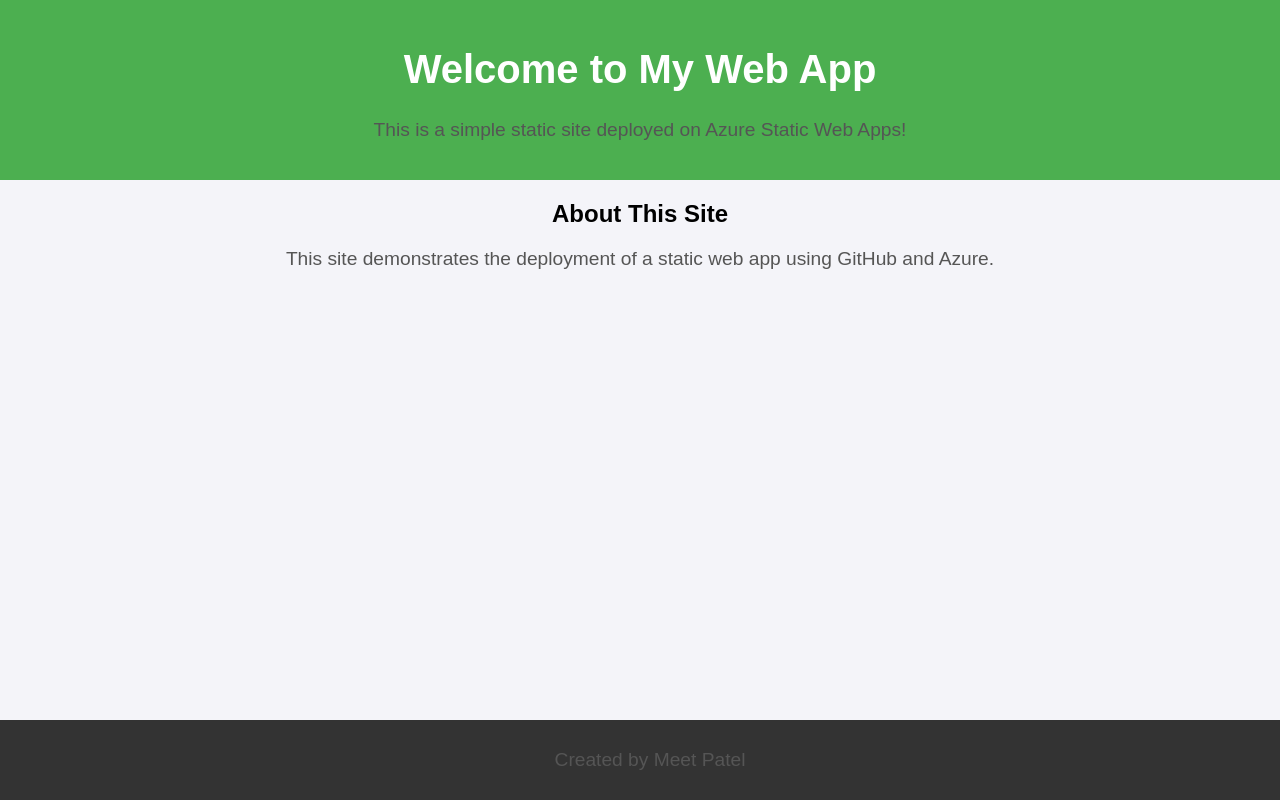
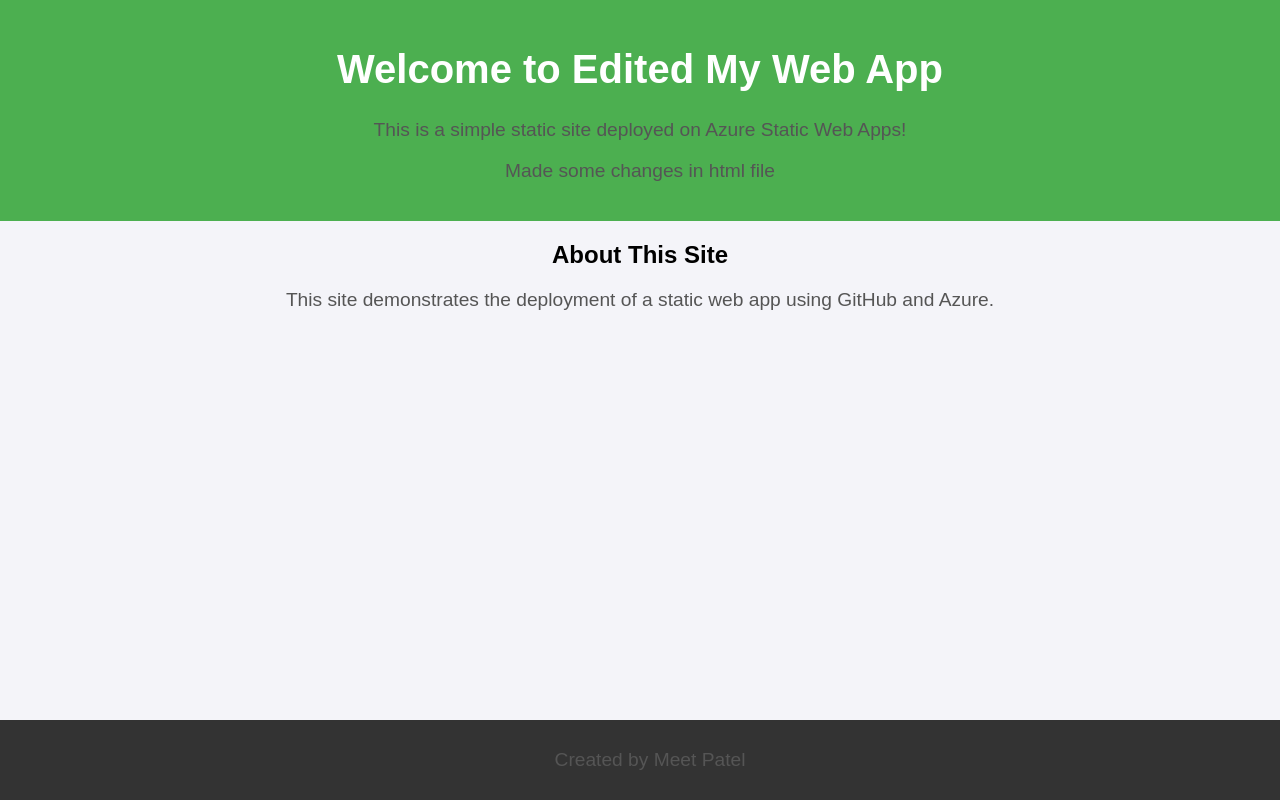
Before and after one commit to meetpatel1389/lab3samplewebapp, a plain HTML site: page index.html in a window 1280 px wide. Drawn offline with Linux system fonts and the light colour scheme.

Commit message:
Update index.html

```diff
--- a/index.html
+++ b/index.html
@@ -8,8 +8,9 @@
 </head>
 <body>
   <header>
-    <h1>Welcome to My Web App</h1>
+    <h1>Welcome to Edited My Web App</h1>
     <p>This is a simple static site deployed on Azure Static Web Apps!</p>
+<p>Made some changes in html file</p>
   </header>
   <main>
     <section>
```
